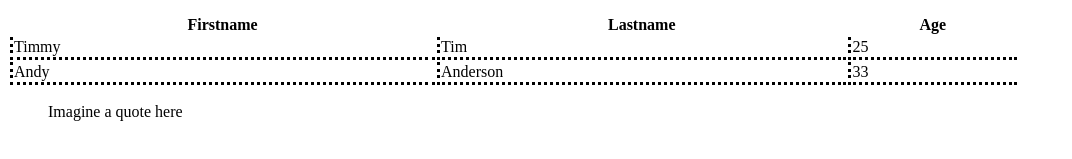
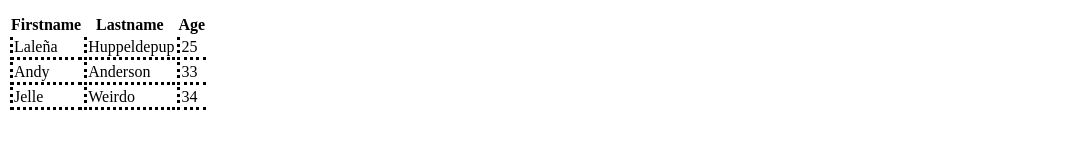
Before and after one commit to Lalenadr/ProjectApril, a plain HTML site: page index.html in a window 1280 px wide. Shown: the part 317-476 px from the top of the page, without its empty margins (0-1072 px from the left). Drawn offline with Linux system fonts and the light colour scheme.

Commit message:
Changes table

```diff
--- a/index.html
+++ b/index.html
@@ -9,8 +9,6 @@
       <!--This is how I enter comments-->
 
       <link rel="stylesheet" href="opmaak.css" type="text/css" />
-
-        <!--I used style element because css file didn't load-->
 
   </head>
   <body>
@@ -31,15 +29,15 @@
           <li>repeat</li>
       </ol>
 
-      <table style="width:80%">
+      <table>
           <tr>
             <th>Firstname</th>
             <th>Lastname</th>
             <th>Age</th>
           </tr>
           <tr>
-            <td>Timmy</td>
-            <td>Tim</td>
+            <td>Laleña</td>
+            <td>Huppeldepup</td>
             <td>25</td>
           </tr>
           <tr>
@@ -47,9 +45,12 @@
             <td>Anderson</td>
             <td>33</td>
           </tr>
+          <tr>
+            <td>Jelle</td>
+            <td>Weirdo</td>
+            <td>34</td>
+          </tr>
         </table>
-
-        <blockquote>Imagine a quote here</blockquote>
 
   </body>
 </html>
```
